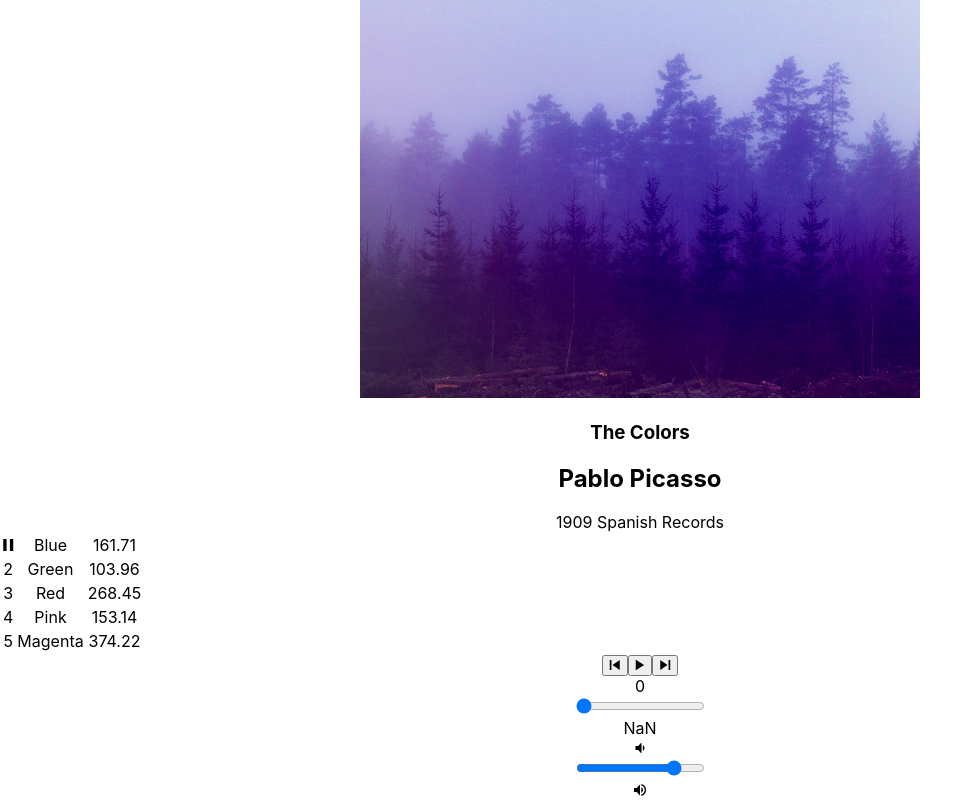
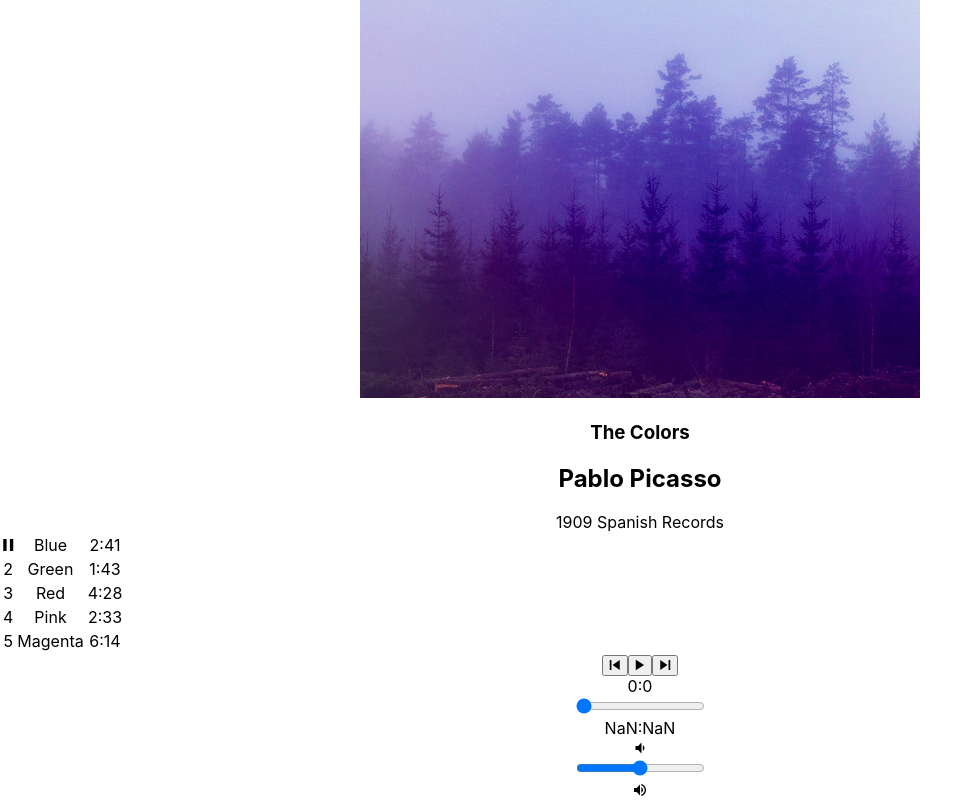
Before and after one commit to MarcusCole518/Songbird, a React (Create React App) app: page /album/the-colors in a window 1280 px wide. Shown: the part 264-1064 px from the top of the page, without its empty margins (0-980 px from the left). Built offline with nearby package versions, Linux system fonts and the light colour scheme.

Commit message:
assignment-range-inputs: copmleted

```diff
--- a/src/components/Album.js
+++ b/src/components/Album.js
@@ -15,6 +15,7 @@ class Album extends Component {
             album: album,
             currentSong: album.songs[0],
             currentTime: 0,
+            currentVol: 0,
             duration: album.songs[0].duration,
             isPlaying: false
         };
@@ -90,12 +91,22 @@ class Album extends Component {
         this.setState({ currentTime: newTime });
     }
 
+    handleVolChange(e) {
+        this.audioElement.volume = e.target.value;
+    }
+
     handleMouseOn(song) {
         this.setState({ isEntered : song });
     }
 
     handleMouseOff(song) {
         this.setState({ isEntered: song });
+    }
+
+    formatTime(time) {
+        let mins = Math.floor(time / 60)
+        let secs = Math.floor(time % 60);
+        return mins + ':' + secs;
     }
 
     changeIcon (song, index) {
@@ -141,7 +152,7 @@ class Album extends Component {
                                 <tr className="song" key={index} onClick={() => this.handleSongClick(song) } onMouseEnter={ () => this.handleMouseOn(song) } onMouseLeave={ () => this.handleMouseOff } >
                                     <td>{this.changeIcon(song, index)}</td>
                                     <td key="dos">{song.title}</td>
-                                    <td key="tres">{song.duration}</td>
+                                    <td key="tres">{this.formatTime(song.duration)}</td>
                                 </tr>
                          )
                         }
@@ -156,7 +167,9 @@ class Album extends Component {
                     handlePrevClick={() => this.handlePrevClick()}
                     handleNextClick={() => this.handleNextClick()}
                     handleTimeChange={(e) => this.handleTimeChange(e)}
-                     />
+                    handleVolChange={(e) => this.handleVolChange(e)}
+                    formatTime={(time) => this.formatTime(time)}
+                    />
             </section>
         );
     }
--- a/src/components/PlayerBar.js
+++ b/src/components/PlayerBar.js
@@ -16,21 +16,28 @@ class PlayerBar extends Component {
                     </button>
                 </section>
                 <section id="time-control">
-                    <div className="current-time">{this.props.currentTime}</div>
+                    <div className="current-time">{this.props.formatTime(this.props.currentTime)}</div>
                     <input
                     type="range"
                     className="seek-bar"
-                    value={(this.props.currentTime / this.props.duration) || 0 }
+                    value={(this.props.currentTime / this.props.duration) || 0}
                     max="1"
                     min="0"
                     step="0.01"
                     onChange={this.props.handleTimeChange}
                      />
-                    <div className="total-time">{this.props.duration}</div>
+                    <div className="total-time">{this.props.formatTime(this.props.duration)}</div>
                 </section>
                 <section id="volume-control">
                     <div className="icon ion-md-volume-low"></div>
-                    <input type="range"  className="seek-bar" value="80" />
+                    <input
+                     type="range"
+                     className="seek-bar"
+                     value={this.props.currentVol}
+                     max="1"
+                     min="0"
+                     step=".01"
+                     onChange={this.props.handleVolChange} />
                     <div className="icon ion-md-volume-high"></div>
                 </section>
             </section>
```
